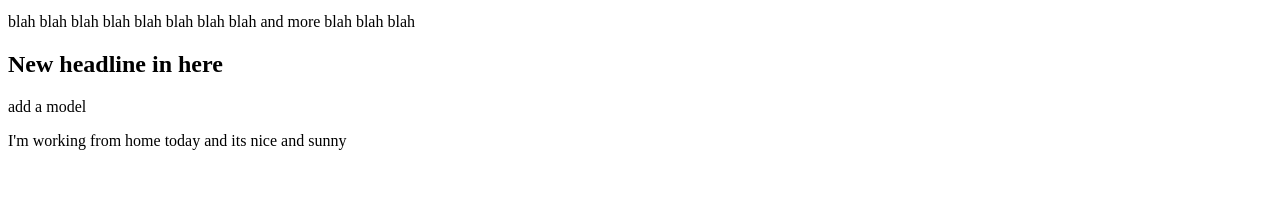
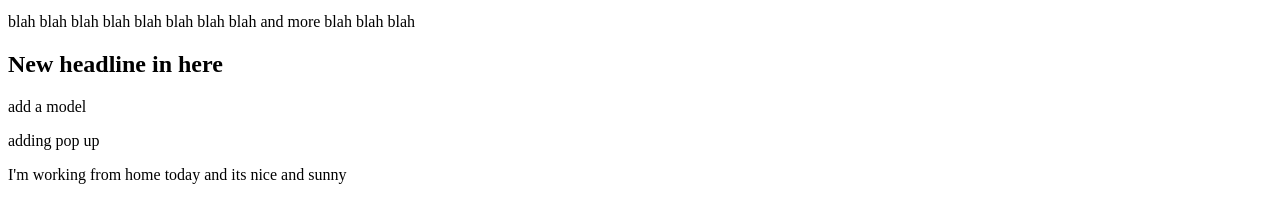
Before and after one commit to kavzs/New-Project, a plain HTML site: page index.html in a window 1280 px wide. Shown: the part 50-272 px from the top of the page. Drawn offline with Linux system fonts and the light colour scheme.

Commit message:
add pop up

```diff
--- a/index.html
+++ b/index.html
@@ -14,6 +14,8 @@
 
 	<p> add a model </p>
 
+	<p> adding pop up </p>
+
 	<p> I'm working from home today and its nice and sunny </p>
 
 </body>
```
